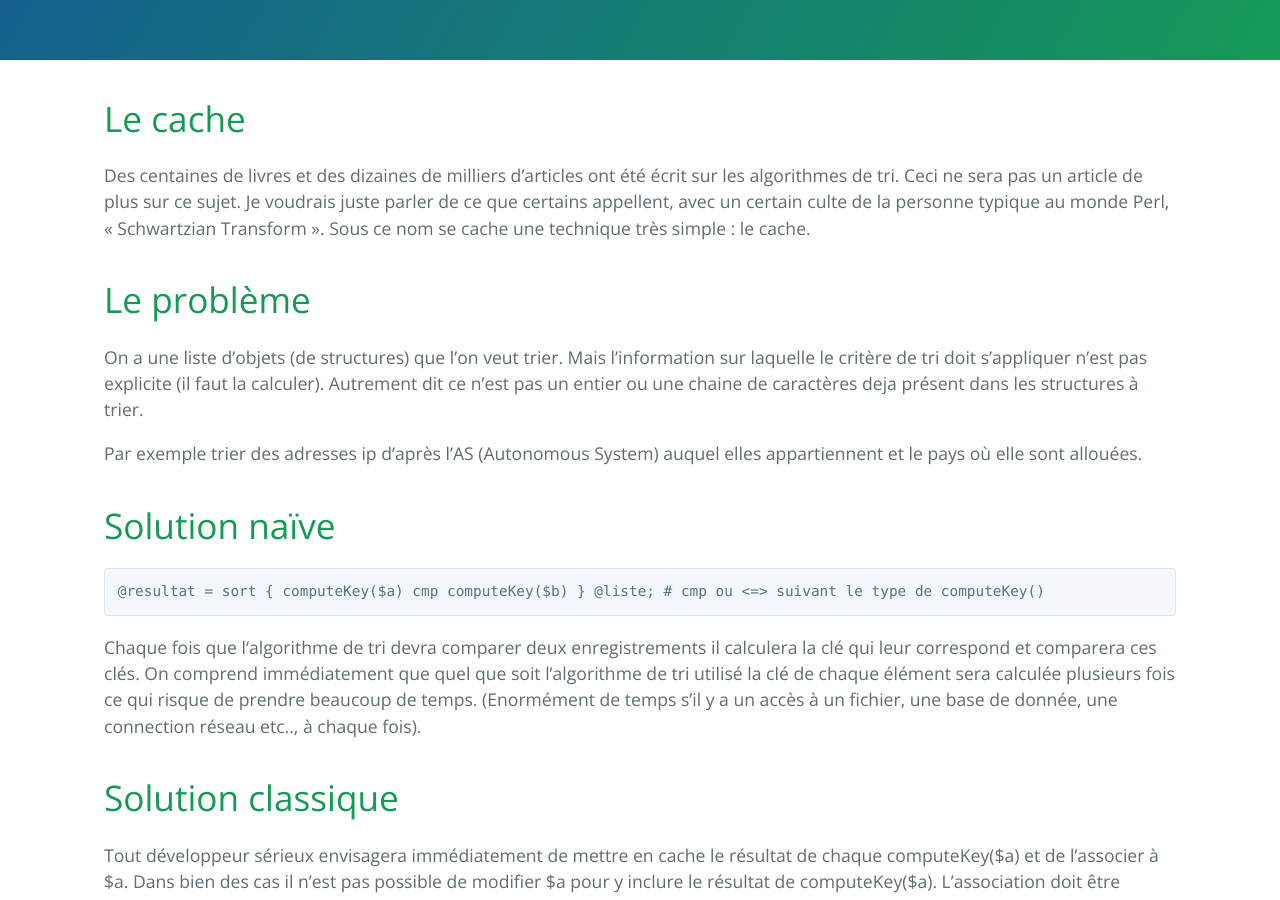
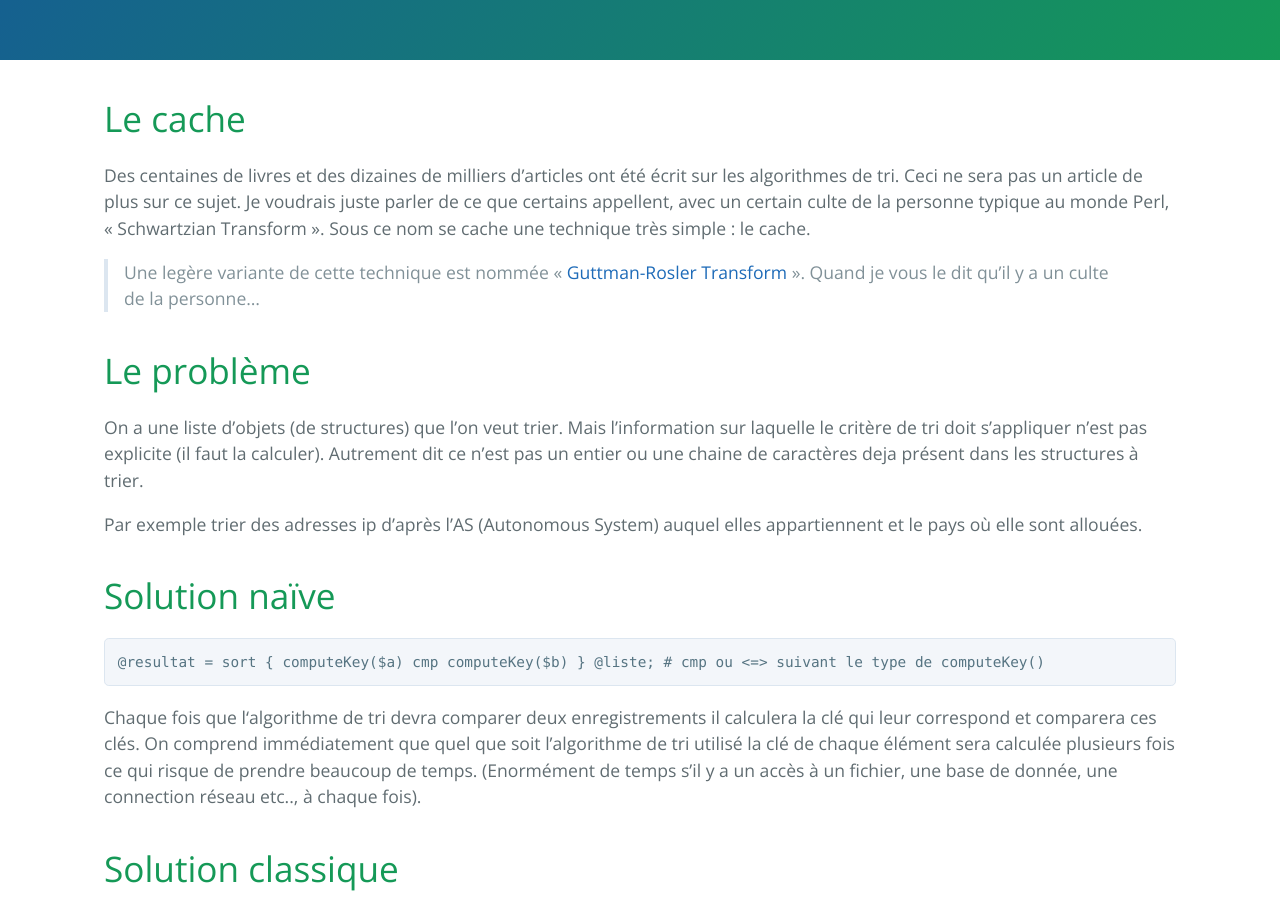
Before and after one commit to deePerl/deeperl.github.io, a Jekyll site: the page built from fr/map-sort-map.md, in a window 1280 px wide and 900 px high, scrolled down 381 px. Built offline with Jekyll 4.4.1, drawn with Linux system fonts in a browser that asks for light colours; our own code applies the rules of GitHub Pages for plain Markdown files.

Commit message:
Update map-sort-map.md

```diff
--- a/fr/map-sort-map.md
+++ b/fr/map-sort-map.md
@@ -1,6 +1,9 @@
 # Le cache
 
 Des centaines de livres et des dizaines de milliers d’articles ont été écrit sur les algorithmes de tri. Ceci ne sera pas un article de plus sur ce sujet. Je voudrais juste parler de ce que certains appellent, avec un certain culte de la personne typique au monde Perl, « Schwartzian Transform ». Sous ce nom se cache une technique très simple : le cache.
+
+> Une legère variante de cette technique est nommée « [Guttman-Rosler Transform](./map-sort-map) ».
+Quand je vous le dit qu'il y a un culte de la personne...
 
 # Le problème
 On a une liste d’objets (de structures) que l’on veut trier. Mais l’information sur laquelle le critère de tri doit s’appliquer n’est pas explicite (il faut la calculer). Autrement dit ce n’est pas un entier ou une chaine de caractères deja présent dans les structures à trier.
```
